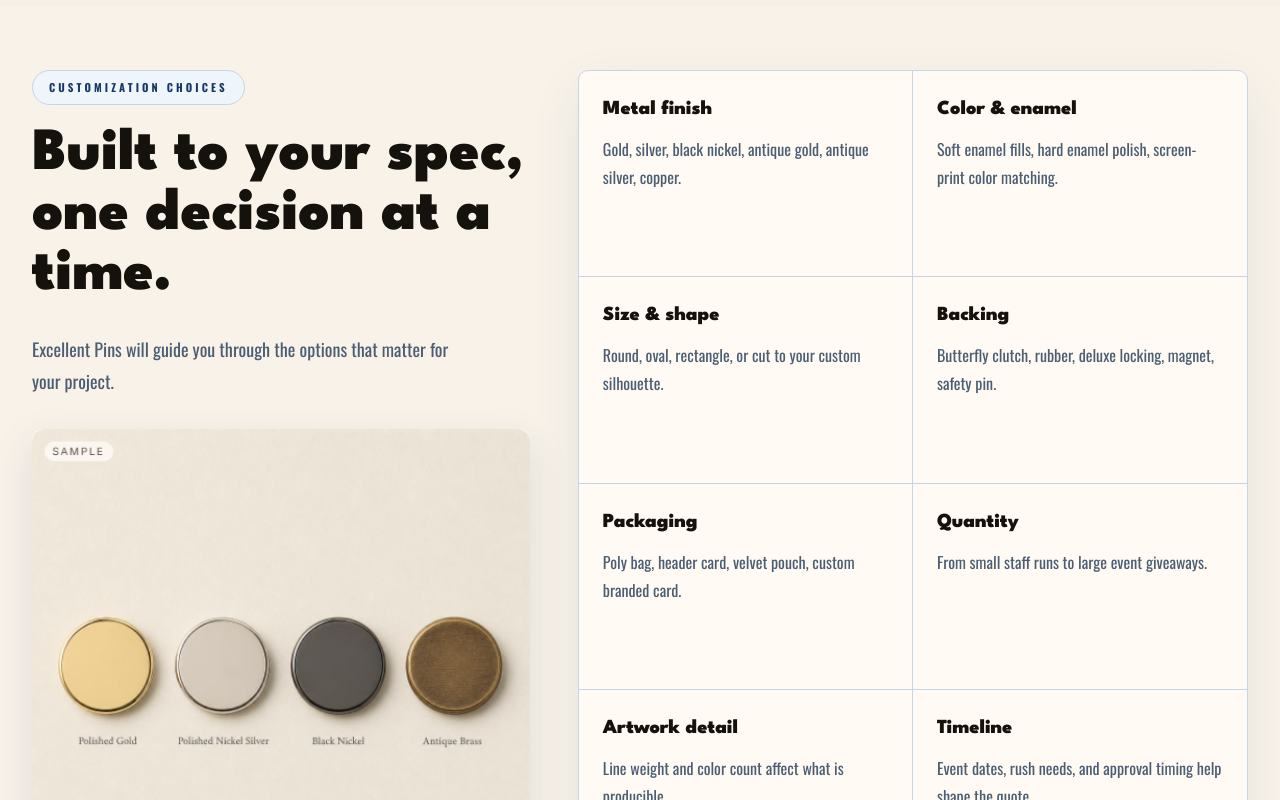
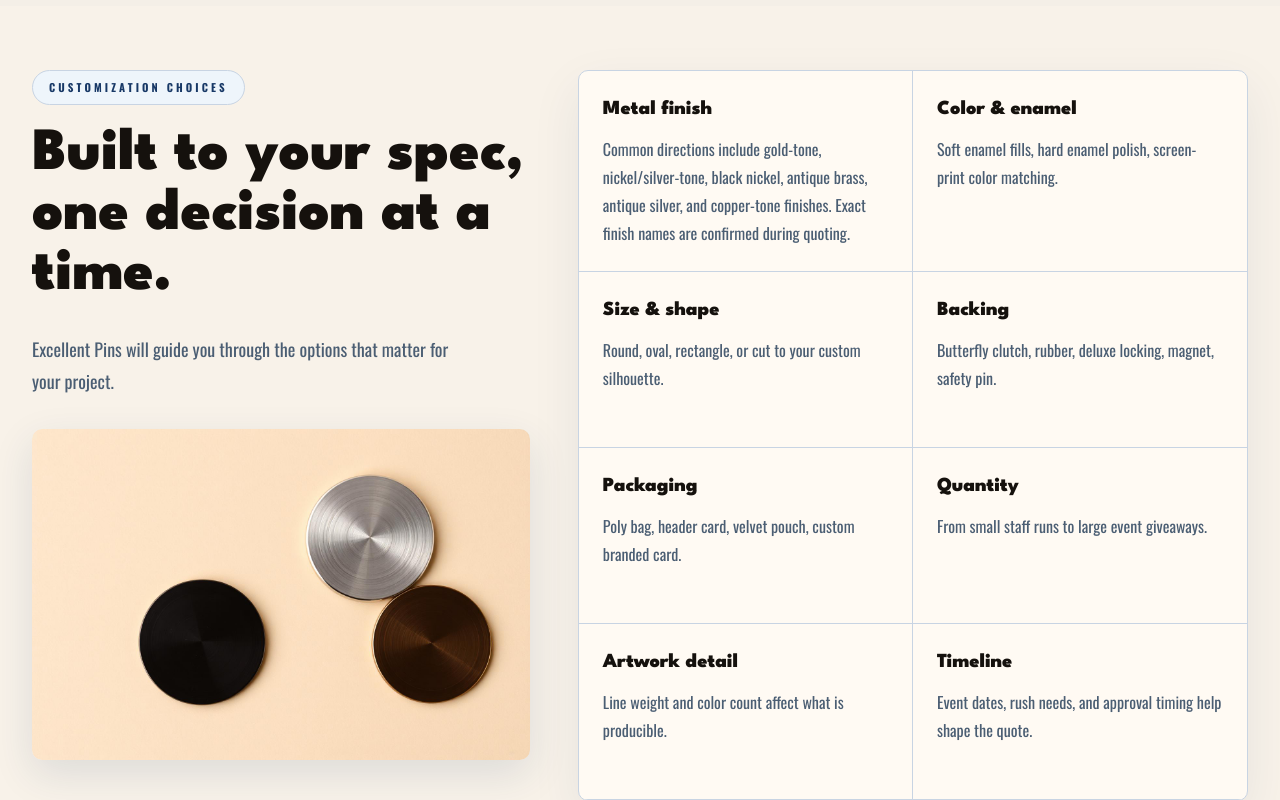
Before and after one commit to kurtis-dev/resonate-solutions, a Next.js app: page /excellent-pins in a window 1280 px wide. Shown: the part 3220-4020 px from the top of the page. Built offline with nearby package versions, Linux system fonts and the light colour scheme.

Commit message:
Remove unreadable finish labels

```diff
--- a/app/excellent-pins/page.tsx
+++ b/app/excellent-pins/page.tsx
@@ -39,7 +39,7 @@ const processSteps = [
 const customizationChoices = [
   {
     title: "Metal finish",
-    text: "Gold, silver, black nickel, antique gold, antique silver, copper.",
+    text: "Common directions include gold-tone, nickel/silver-tone, black nickel, antique brass, antique silver, and copper-tone finishes. Exact finish names are confirmed during quoting.",
   },
   {
     title: "Color & enamel",
@@ -254,8 +254,8 @@ export default function ExcellentPinsPage() {
             </p>
             <div className="mt-8 overflow-hidden rounded-[10px] bg-[#eef5fb] shadow-[0_14px_40px_rgba(23,56,102,0.12)]">
               <img
-                src="/assets/excellent-pins/lovable-page/finish-options-large.png"
-                alt="Metal finish comparison sample"
+                src="/assets/excellent-pins/lovable/finishes.jpg"
+                alt="Metal finish sample discs"
                 className="w-full object-cover"
               />
             </div>
```
